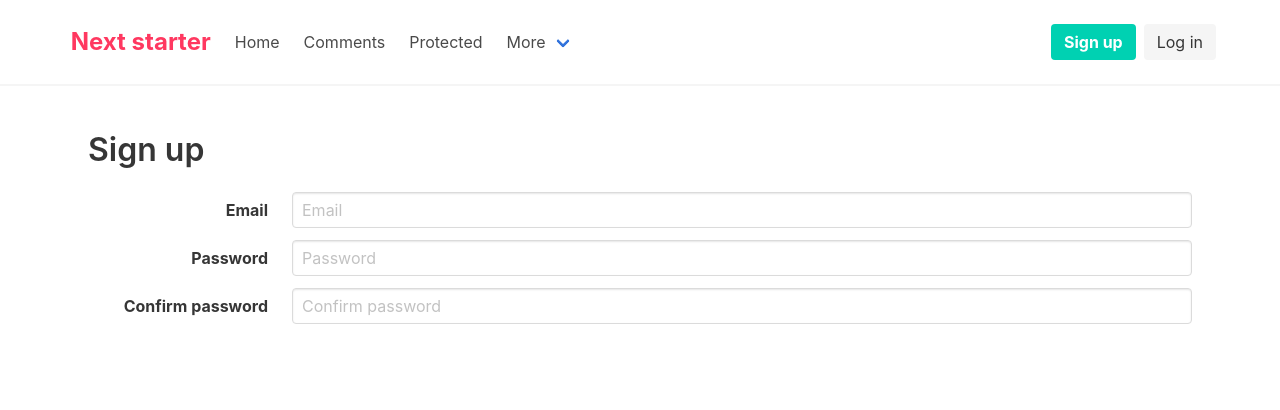
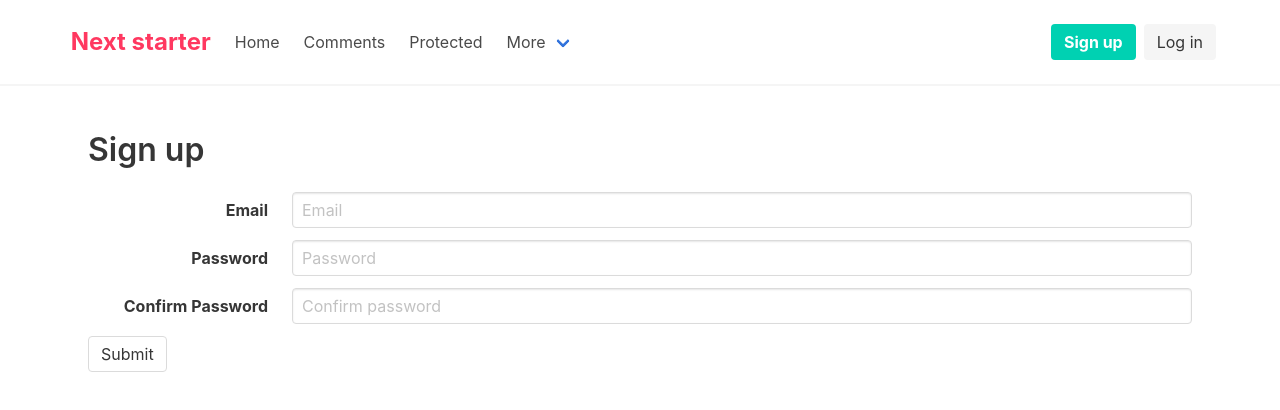
Before and after one commit to szomolanyi/next-starter, a Next.js app: page /signup in a window 1280 px wide. Shown: the top 410 px of the page. Built offline with nearby package versions, Linux system fonts and the light colour scheme.

Commit message:
passport + createUser

```diff
--- a/components/CommentForm.jsx
+++ b/components/CommentForm.jsx
@@ -1,4 +1,3 @@
-import gql from "graphql-tag"
 import {Mutation} from "react-apollo"
 import * as Yup from 'yup'
 import { Formik, Field, Form } from 'formik'
--- /dev/null
+++ b/components/SignUpForm.jsx
@@ -0,0 +1,91 @@
+import {Mutation} from "react-apollo"
+import * as Yup from 'yup'
+import { Formik, Field, Form } from 'formik'
+import {CREATE_USER} from "../lib/queries"
+
+const CommentSchema = Yup.object().shape({
+  email: Yup.string()
+    .required("Required"),
+  password: Yup.string()
+    .required("Required"),
+  password2: Yup.string()
+    .required("Required"),
+})
+
+const TextInput = ({
+  field, // { name, value, onChange, onBlur }
+  form: { touched, errors }, // also values, setXXXX, handleXXXX, dirty, isValid, status, etc.
+  ...props
+}) => (
+  <div className="field is-horizontal">
+    <div className="field-label is-normal">
+      <label className="label">{props.label}</label>
+    </div>
+
+    <div className="field-body">
+      <div className="field">
+        <div className="control">
+          <input className="input" {...field} {...props} />
+        </div>
+      </div>
+    </div>
+
+    <div>
+      {touched[field.name] &&
+      errors[field.name] && <div className="error">{errors[field.name]}</div>}
+    </div>
+  </div>
+)
+
+const SignUpForm = (props) => (
+  <Formik
+    initialValues={props.initialValues}
+    onSubmit={
+      (values, fvals) => {
+        const { setSubmitting, resetForm } = fvals
+        props.mutate({ variables: values })
+          .then(() => {
+            setSubmitting(false)
+            if (props.postSubmit) props.postSubmit()
+            else resetForm()
+          }
+        )
+      }
+    }
+    validationSchema={CommentSchema}
+  >
+    {
+      ({ values, errors, touched, handleSubmit, handleChange, handleBlur, isSubmitting}) => {
+        return (
+          <Form>
+            <Field className="input" name="email" type="text" placeholder="Email" label="Email" component={TextInput} />
+            {errors.email && touched.email && <p className="help is-danger">{errors.email}</p>}
+            <Field className="input" name="password" type="password" placeholder="Password" label="Password" component={TextInput} />
+            {errors.password && touched.password && <p className="help is-danger">{errors.password}</p>}
+            <Field className="input" name="password2" type="password" placeholder="Confirm password" label="Confirm Password" component={TextInput} />
+            {errors.password2 && touched.password2 && <p className="help is-danger">{errors.password2}</p>}
+            <input className="button" disabled={isSubmitting} type="submit" value="Submit" />
+          </Form>
+        )
+      }
+    }
+  </Formik>
+)
+
+export default (props) => (
+  <Mutation
+    mutation={CREATE_USER}
+    /*
+    update={(cache, { data: { createComment } } ) => {
+      const { comments } = cache.readQuery({ query: GET_COMMENTS });
+      cache.writeQuery({
+        query: GET_COMMENTS,
+        data: { comments: comments.concat([createComment]) },
+      });
+    }}*/
+  >
+    {
+      (mutate, {data}) => <SignUpForm mutate={mutate} />
+    }
+  </Mutation>
+)
--- a/lib/queries.js
+++ b/lib/queries.js
@@ -34,3 +34,13 @@ mutation DeleteComment($_id: String!) {
   deleteComment(_id:$_id)
 }
 `
+
+export const CREATE_USER = gql`
+mutation CreateUser($email: String!, $password: String!) {
+  createUser(email: $email, password: $password) {
+    _id
+    email
+    password
+  }
+}
+`
--- a/package.json
+++ b/package.json
@@ -31,6 +31,7 @@
     "isomorphic-unfetch": "^3.0.0",
     "mongodb": "^3.1.13",
     "next": "^8.0.3",
+    "passport": "^0.4.0",
     "react": "^16.8.4",
     "react-apollo": "^2.5.2",
     "react-dom": "^16.8.4",
--- a/pages/signup.jsx
+++ b/pages/signup.jsx
@@ -1,4 +1,5 @@
 import Layout from '../components/layout'
+import SignUpForm from "../components/SignUpForm"
 
 const TextInput = (props) => (
   <div className="field is-horizontal">
@@ -9,13 +10,14 @@ const TextInput = (props) => (
     <div className="field-body">
       <div className="field">
         <div className="control">
-          <input className="input" type={props.text} placeholder={props.placeholder} />
+          <input className="input" type={props.type} placeholder={props.placeholder} />
         </div>
       </div>
     </div>
   </div>
 )
 
+/*
 const Login = (props) => (
   <Layout>
     <section className="section">
@@ -27,6 +29,15 @@ const Login = (props) => (
       </form>
     </section>
   </Layout>
+)*/
+
+const Login = (props) => (
+  <Layout>
+    <section className="section">
+      <h1 className="title">Sign up</h1>
+      <SignUpForm />
+    </section>
+  </Layout>
 )
 
 export default Login
--- a/server.js
+++ b/server.js
@@ -8,6 +8,7 @@ if (!process.env.MONGODB_URI) {
 
 const express = require('express')
 const session = require('express-session')
+const passport = require('passport')
 const MongoStore = require('connect-mongo')(session)
 const { ApolloServer } = require('apollo-server-express')
 const schema = require('./api')
@@ -29,6 +30,10 @@ app.use(session({
   })
 }))
 
+//passport middleware
+app.use(passport.initialize())
+app.use(passport.session())
+
 //apollo server
 const apollo_server = new ApolloServer({
   schema,
```
Also changed, not shown: api/index.js (+6 -3 lines), api/users/Users.js (added, +20 -0 lines), api/users/resolvers.js (added, +24 -0 lines), models/users.js (added, +12 -0 lines), 1 other file (tests, documents, lock files or other folders).
